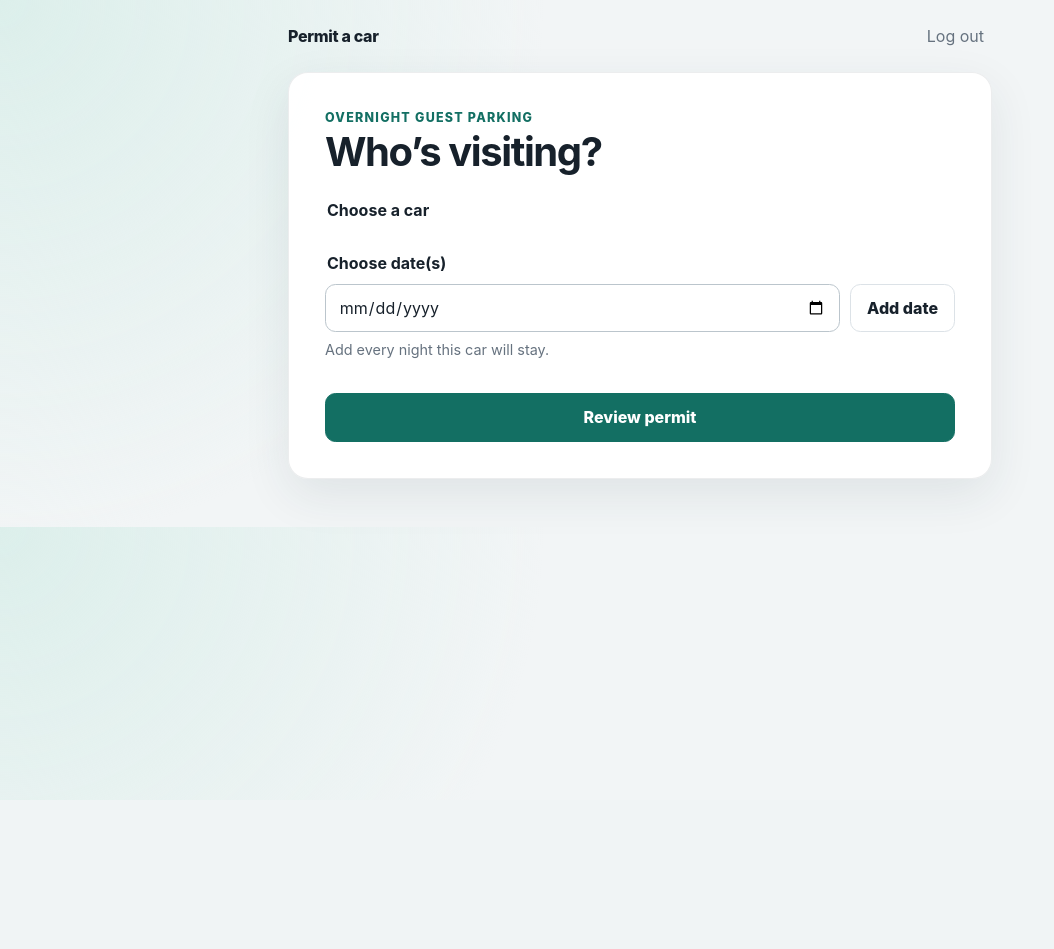
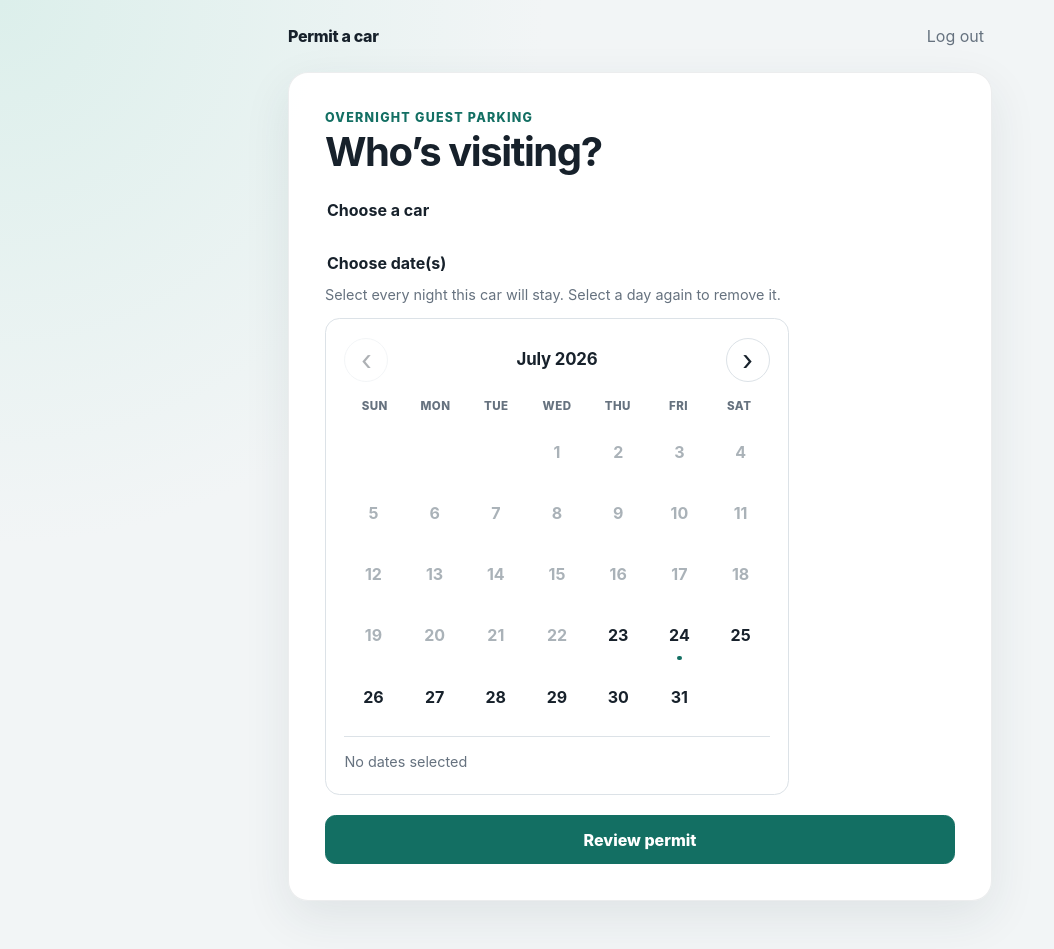
Before and after one commit to onefourfive/auto-permit-my-car, a Flask app: page / in a window 1280 px wide. Shown: the whole page, without its empty margins (0-1054 px from the left). Before the commit the page ends 732 px from the top, so only its background shows below. Run offline with Flask 3, Linux system fonts and the light colour scheme; the visitor is signed in with stand-in values (Sample User, id 1); parts of the project's set-up code (start-up, migrations or seed data) failed here and were passed over.

Commit message:
update date picker

```diff
--- a/permitmycar_app/static/app.css
+++ b/permitmycar_app/static/app.css
@@ -134,40 +134,163 @@ input:focus-visible, button:focus-visible, a:focus-visible {
 .car-option span { display: grid; }
 .car-option small, .summary small { color: var(--muted); }
 
-.date-adder {
-  display: grid;
-  grid-template-columns: 1fr auto;
-  gap: .65rem;
+.calendar-intro { margin: 0 0 .8rem; }
+
+.calendar {
+  width: min(100%, 29rem);
+  padding: clamp(.75rem, 3vw, 1.15rem);
+  border: 1px solid var(--line);
+  border-radius: .9rem;
+  background: white;
 }
 
-.date-list {
-  display: flex;
-  flex-wrap: wrap;
+.calendar-header {
+  display: grid;
+  grid-template-columns: 2.75rem 1fr 2.75rem;
+  align-items: center;
   gap: .5rem;
-  margin-top: .8rem;
+  margin-bottom: .75rem;
 }
 
-.date-chip {
-  display: inline-flex;
-  align-items: center;
-  gap: .35rem;
-  padding: .35rem .4rem .35rem .7rem;
-  border-radius: 999px;
-  background: #e7f2ef;
-  color: var(--brand-dark);
+.calendar-header h2 {
+  margin: 0;
+  text-align: center;
+  font-size: 1.05rem;
+  letter-spacing: -.01em;
+}
+
+.calendar-nav {
+  width: 2.75rem;
+  height: 2.75rem;
+  padding: 0;
+  border: 1px solid var(--line);
+  border-radius: 50%;
+  background: white;
+  color: var(--ink);
+  cursor: pointer;
+  font-size: 1.75rem;
+  line-height: 1;
+}
+
+.calendar-nav:hover:not(:disabled) {
+  border-color: var(--brand);
+  color: var(--brand);
+  background: #eef8f5;
+}
+
+.calendar-nav:disabled {
+  opacity: .35;
+  cursor: not-allowed;
+}
+
+.calendar-weekdays,
+.calendar-grid {
+  display: grid;
+  grid-template-columns: repeat(7, minmax(0, 1fr));
+}
+
+.calendar-weekdays {
+  margin-bottom: .25rem;
+  color: var(--muted);
+  font-size: .72rem;
+  font-weight: 800;
+  letter-spacing: .04em;
+  text-align: center;
+  text-transform: uppercase;
+}
+
+.calendar-weekdays span {
+  padding: .25rem 0;
+}
+
+.calendar-grid {
+  gap: .2rem;
+}
+
+.calendar-day,
+.calendar-empty {
+  min-width: 0;
+  aspect-ratio: 1;
+}
+
+.calendar-day {
+  position: relative;
+  display: grid;
+  place-items: center;
+  padding: 0;
+  border: 1px solid transparent;
+  border-radius: .55rem;
+  background: transparent;
+  color: var(--ink);
+  cursor: pointer;
   font-weight: 700;
 }
 
-.date-chip button {
-  width: 1.6rem;
-  height: 1.6rem;
+.calendar-day:hover:not(:disabled):not(.is-selected) {
+  border-color: #a7cfc7;
+  background: #f1f8f6;
+}
+
+.calendar-day.is-selected {
+  border-color: var(--brand);
+  background: var(--brand);
+  color: white;
+}
+
+.calendar-day.is-today::after {
+  content: "";
+  position: absolute;
+  bottom: .2rem;
+  width: .28rem;
+  height: .28rem;
+  border-radius: 50%;
+  background: var(--brand);
+}
+
+.calendar-day.is-today.is-selected::after {
+  background: white;
+}
+
+.calendar-day:disabled {
+  color: #aab2b8;
+  cursor: not-allowed;
+}
+
+.calendar-error {
+  margin: .75rem 0 0;
+  color: var(--danger);
+  font-size: .9rem;
+  font-weight: 700;
+}
+
+.calendar-footer {
+  min-height: 2.5rem;
+  display: flex;
+  align-items: center;
+  justify-content: space-between;
+  gap: .75rem;
+  margin-top: .65rem;
+  padding-top: .65rem;
+  border-top: 1px solid var(--line);
+  color: var(--muted);
+  font-size: .9rem;
+}
+
+.clear-dates {
+  color: var(--brand);
+  font-weight: 750;
+}
+
+.sr-only {
+  position: absolute;
+  width: 1px;
+  height: 1px;
+  padding: 0;
+  margin: -1px;
+  overflow: hidden;
+  clip: rect(0, 0, 0, 0);
+  white-space: nowrap;
   border: 0;
-  border-radius: 50%;
-  background: transparent;
-  color: inherit;
-  cursor: pointer;
-  font-size: 1.2rem;
-  line-height: 1;
 }
 
 .primary, .secondary {
@@ -242,6 +365,8 @@ input:focus-visible, button:focus-visible, a:focus-visible {
 .confirmation { padding: 1rem; border-radius: .65rem; background: #edf8f2; }
 
 @media (max-width: 32rem) {
-  .date-adder { grid-template-columns: 1fr; }
   .button-row { display: grid; }
+  .calendar { padding: .65rem; }
+  .calendar-grid { gap: .1rem; }
+  .calendar-day { border-radius: .45rem; font-size: .9rem; }
 }
--- a/permitmycar_app/static/dates.js
+++ b/permitmycar_app/static/dates.js
@@ -1,63 +1,272 @@
 (() => {
   const form = document.getElementById("permit-form");
-  const picker = document.getElementById("date-picker");
-  const addButton = document.getElementById("add-date");
-  const list = document.getElementById("selected-dates");
-  if (!form || !picker || !addButton || !list) return;
+  const calendar = document.getElementById("date-calendar");
+  const grid = document.getElementById("calendar-grid");
+  const heading = document.getElementById("calendar-heading");
+  const previousButton = document.getElementById("previous-month");
+  const nextButton = document.getElementById("next-month");
+  const clearButton = document.getElementById("clear-dates");
+  const summary = document.getElementById("selection-summary");
+  const error = document.getElementById("calendar-error");
+  const inputs = document.getElementById("selected-dates");
+  if (
+    !form || !calendar || !grid || !heading || !previousButton ||
+    !nextButton || !clearButton || !summary || !error || !inputs
+  ) return;
 
   const selected = new Set();
+  const monthFormatter = new Intl.DateTimeFormat(undefined, {
+    month: "long",
+    year: "numeric",
+  });
+  const fullDateFormatter = new Intl.DateTimeFormat(undefined, {
+    weekday: "long",
+    month: "long",
+    day: "numeric",
+    year: "numeric",
+  });
 
-  const render = () => {
-    list.replaceChildren();
-    [...selected].sort().forEach((value) => {
-      const chip = document.createElement("span");
-      chip.className = "date-chip";
+  const parseISODate = (value) => {
+    const [year, month, day] = value.split("-").map(Number);
+    return new Date(year, month - 1, day, 12);
+  };
 
-      const label = document.createElement("span");
-      const parsed = new Date(`${value}T12:00:00`);
-      label.textContent = new Intl.DateTimeFormat(undefined, {
-        weekday: "short",
-        month: "short",
-        day: "numeric",
-      }).format(parsed);
+  const toISODate = (value) => {
+    const year = value.getFullYear();
+    const month = String(value.getMonth() + 1).padStart(2, "0");
+    const day = String(value.getDate()).padStart(2, "0");
+    return `${year}-${month}-${day}`;
+  };
 
-      const remove = document.createElement("button");
-      remove.type = "button";
-      remove.setAttribute("aria-label", `Remove ${label.textContent}`);
-      remove.textContent = "×";
-      remove.addEventListener("click", () => {
-        selected.delete(value);
-        render();
-      });
+  const atNoon = (value) =>
+    new Date(value.getFullYear(), value.getMonth(), value.getDate(), 12);
 
+  const addDays = (value, amount) => {
+    const result = atNoon(value);
+    result.setDate(result.getDate() + amount);
+    return result;
+  };
+
+  const daysInMonth = (year, month) =>
+    new Date(year, month + 1, 0).getDate();
+
+  const addMonths = (value, amount) => {
+    const target = new Date(
+      value.getFullYear(),
+      value.getMonth() + amount,
+      1,
+      12,
+    );
+    target.setDate(
+      Math.min(value.getDate(), daysInMonth(target.getFullYear(), target.getMonth())),
+    );
+    return target;
+  };
+
+  const sameMonth = (first, second) =>
+    first.getFullYear() === second.getFullYear() &&
+    first.getMonth() === second.getMonth();
+
+  const minimumDate = parseISODate(calendar.dataset.minDate);
+  const minimumISO = toISODate(minimumDate);
+  const today = atNoon(new Date());
+  const todayISO = toISODate(today);
+  let visibleMonth = new Date(today.getFullYear(), today.getMonth(), 1, 12);
+  if (visibleMonth < new Date(minimumDate.getFullYear(), minimumDate.getMonth(), 1, 12)) {
+    visibleMonth = new Date(
+      minimumDate.getFullYear(),
+      minimumDate.getMonth(),
+      1,
+      12,
+    );
+  }
+  let activeDate = today < minimumDate ? minimumDate : today;
+
+  const renderSelection = () => {
+    const sorted = [...selected].sort();
+    inputs.replaceChildren();
+    sorted.forEach((value) => {
       const hidden = document.createElement("input");
       hidden.type = "hidden";
       hidden.name = "dates";
       hidden.value = value;
+      inputs.append(hidden);
+    });
 
-      chip.append(label, remove, hidden);
-      list.append(chip);
-    });
+    const count = sorted.length;
+    summary.textContent =
+      count === 0 ? "No dates selected" :
+      count === 1 ? "1 date selected" :
+      `${count} dates selected`;
+    clearButton.hidden = count === 0;
+    if (count > 0) error.hidden = true;
   };
 
-  const addDate = () => {
-    if (!picker.value) {
-      picker.focus();
-      return;
-    }
-    selected.add(picker.value);
-    picker.value = "";
-    render();
+  const focusDate = (value) => {
+    const button = grid.querySelector(`[data-date="${toISODate(value)}"]`);
+    if (button) button.focus();
   };
 
-  addButton.addEventListener("click", addDate);
-  picker.addEventListener("change", addDate);
+  const toggleDate = (value, button) => {
+    const isoDate = toISODate(value);
+    if (selected.has(isoDate)) {
+      selected.delete(isoDate);
+    } else {
+      selected.add(isoDate);
+    }
+    activeDate = value;
+    const isSelected = selected.has(isoDate);
+    button.classList.toggle("is-selected", isSelected);
+    button.setAttribute("aria-selected", String(isSelected));
+    renderSelection();
+  };
+
+  const moveFocus = (value) => {
+    const target = value < minimumDate ? minimumDate : value;
+    activeDate = target;
+    if (!sameMonth(target, visibleMonth)) {
+      visibleMonth = new Date(
+        target.getFullYear(),
+        target.getMonth(),
+        1,
+        12,
+      );
+      renderCalendar(true);
+    } else {
+      grid.querySelectorAll(".calendar-day").forEach((button) => {
+        button.tabIndex = button.dataset.date === toISODate(target) ? 0 : -1;
+      });
+      focusDate(target);
+    }
+  };
+
+  const handleDayKeydown = (event, value) => {
+    let target;
+    switch (event.key) {
+      case "ArrowLeft":
+        target = addDays(value, -1);
+        break;
+      case "ArrowRight":
+        target = addDays(value, 1);
+        break;
+      case "ArrowUp":
+        target = addDays(value, -7);
+        break;
+      case "ArrowDown":
+        target = addDays(value, 7);
+        break;
+      case "Home":
+        target = addDays(value, -value.getDay());
+        break;
+      case "End":
+        target = addDays(value, 6 - value.getDay());
+        break;
+      case "PageUp":
+        target = addMonths(value, -1);
+        break;
+      case "PageDown":
+        target = addMonths(value, 1);
+        break;
+      default:
+        return;
+    }
+    event.preventDefault();
+    moveFocus(target);
+  };
+
+  function renderCalendar(shouldFocus = false) {
+    heading.textContent = monthFormatter.format(visibleMonth);
+    grid.replaceChildren();
+
+    const firstDay = new Date(
+      visibleMonth.getFullYear(),
+      visibleMonth.getMonth(),
+      1,
+      12,
+    );
+    const count = daysInMonth(
+      visibleMonth.getFullYear(),
+      visibleMonth.getMonth(),
+    );
+
+    for (let index = 0; index < firstDay.getDay(); index += 1) {
+      const empty = document.createElement("span");
+      empty.className = "calendar-empty";
+      empty.setAttribute("role", "gridcell");
+      grid.append(empty);
+    }
+
+    for (let day = 1; day <= count; day += 1) {
+      const value = new Date(
+        visibleMonth.getFullYear(),
+        visibleMonth.getMonth(),
+        day,
+        12,
+      );
+      const isoDate = toISODate(value);
+      const isDisabled = isoDate < minimumISO;
+      const isSelected = selected.has(isoDate);
+      const button = document.createElement("button");
+      button.type = "button";
+      button.className = "calendar-day";
+      button.textContent = String(day);
+      button.dataset.date = isoDate;
+      button.setAttribute("role", "gridcell");
+      button.setAttribute("aria-label", fullDateFormatter.format(value));
+      button.setAttribute("aria-selected", String(isSelected));
+      button.disabled = isDisabled;
+      button.tabIndex = isoDate === toISODate(activeDate) ? 0 : -1;
+      button.classList.toggle("is-selected", isSelected);
+      button.classList.toggle("is-today", isoDate === todayISO);
+
+      if (!isDisabled) {
+        button.addEventListener("click", () => toggleDate(value, button));
+        button.addEventListener("keydown", (event) =>
+          handleDayKeydown(event, value),
+        );
+      }
+      grid.append(button);
+    }
+
+    const minimumMonth = new Date(
+      minimumDate.getFullYear(),
+      minimumDate.getMonth(),
+      1,
+      12,
+    );
+    previousButton.disabled = visibleMonth <= minimumMonth;
+    if (shouldFocus) focusDate(activeDate);
+  }
+
+  const changeVisibleMonth = (amount) => {
+    visibleMonth = addMonths(visibleMonth, amount);
+    const firstAvailable = new Date(
+      visibleMonth.getFullYear(),
+      visibleMonth.getMonth(),
+      1,
+      12,
+    );
+    activeDate = firstAvailable < minimumDate ? minimumDate : firstAvailable;
+    renderCalendar(true);
+  };
+
+  previousButton.addEventListener("click", () => changeVisibleMonth(-1));
+  nextButton.addEventListener("click", () => changeVisibleMonth(1));
+  clearButton.addEventListener("click", () => {
+    selected.clear();
+    renderSelection();
+    renderCalendar();
+    focusDate(activeDate);
+  });
+
   form.addEventListener("submit", (event) => {
     if (selected.size === 0) {
       event.preventDefault();
-      picker.setCustomValidity("Choose at least one permit date.");
-      picker.reportValidity();
-      picker.setCustomValidity("");
+      error.hidden = false;
+      focusDate(activeDate);
     }
   });
+
+  renderSelection();
+  renderCalendar();
 })();
--- a/permitmycar_app/templates/index.html
+++ b/permitmycar_app/templates/index.html
@@ -23,12 +23,58 @@
 
       <fieldset>
         <legend>Choose date(s)</legend>
-        <div class="date-adder">
-          <input id="date-picker" type="date" min="{{ minimum_date }}">
-          <button id="add-date" class="secondary" type="button">Add date</button>
+        <p class="help calendar-intro">Select every night this car will stay. Select a day again to remove it.</p>
+        <div
+          class="calendar"
+          id="date-calendar"
+          data-min-date="{{ minimum_date }}"
+          aria-describedby="calendar-instructions"
+        >
+          <p class="sr-only" id="calendar-instructions">
+            Use the arrow keys to move between days, Page Up and Page Down to change months,
+            and Enter or Space to select or remove a date.
+          </p>
+          <div class="calendar-header">
+            <button
+              class="calendar-nav"
+              id="previous-month"
+              type="button"
+              aria-label="Show previous month"
+            >‹</button>
+            <h2 id="calendar-heading" aria-live="polite"></h2>
+            <button
+              class="calendar-nav"
+              id="next-month"
+              type="button"
+              aria-label="Show next month"
+            >›</button>
+          </div>
+          <div class="calendar-weekdays" aria-hidden="true">
+            <span>Sun</span>
+            <span>Mon</span>
+            <span>Tue</span>
+            <span>Wed</span>
+            <span>Thu</span>
+            <span>Fri</span>
+            <span>Sat</span>
+          </div>
+          <div
+            class="calendar-grid"
+            id="calendar-grid"
+            role="grid"
+            aria-labelledby="calendar-heading"
+          ></div>
+          <p class="calendar-error" id="calendar-error" role="alert" hidden>
+            Choose at least one permit date.
+          </p>
+          <div class="calendar-footer">
+            <span id="selection-summary" aria-live="polite">No dates selected</span>
+            <button class="link-button clear-dates" id="clear-dates" type="button" hidden>
+              Clear dates
+            </button>
+          </div>
         </div>
-        <p class="help">Add every night this car will stay.</p>
-        <div id="selected-dates" class="date-list" aria-live="polite"></div>
+        <div id="selected-dates" hidden></div>
         <noscript>
           <label for="fallback-date">Permit date</label>
           <input id="fallback-date" name="dates" type="date" min="{{ minimum_date }}" required>
```
Also changed, not shown: tests/test_web.py (+16 -0 lines).
